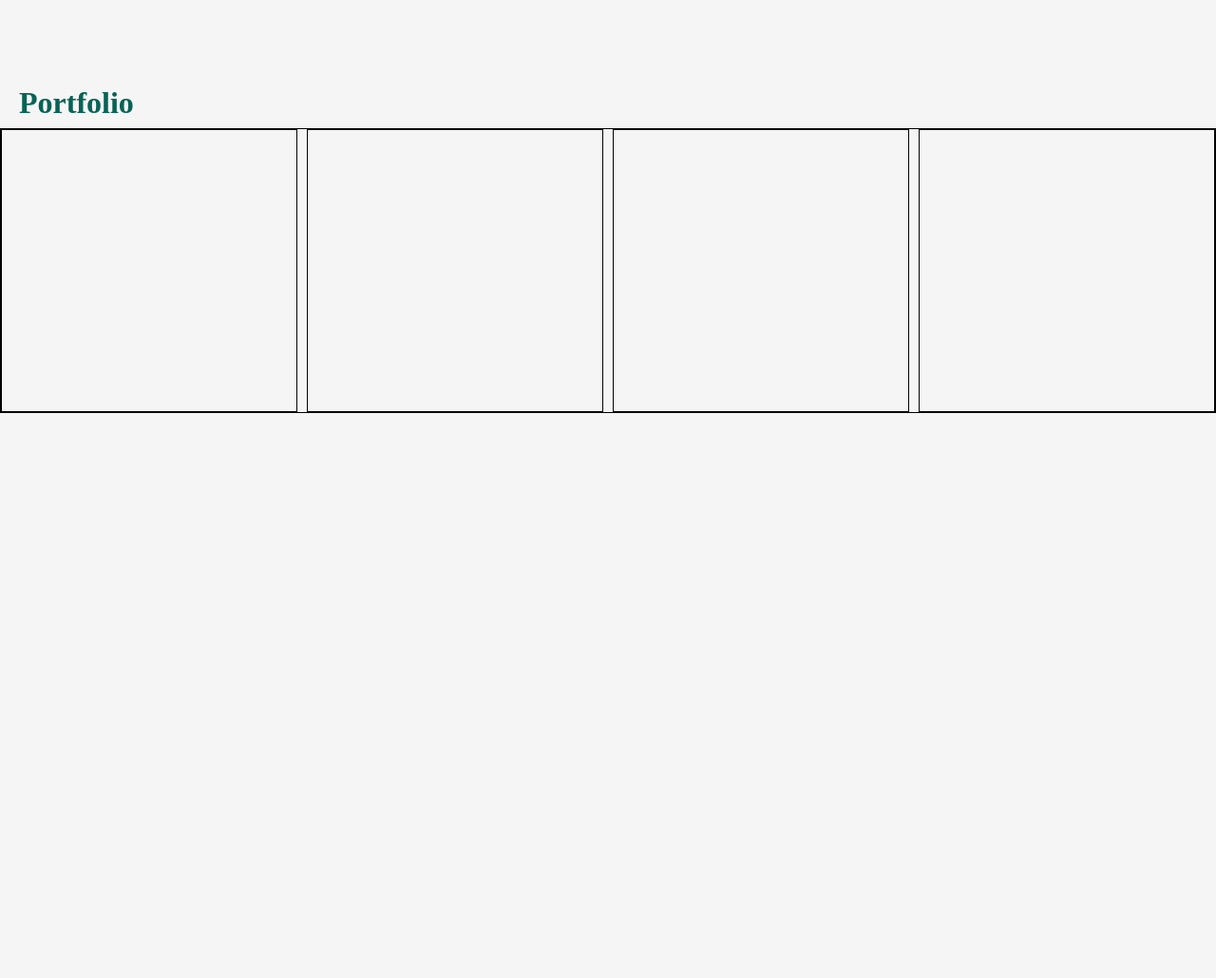
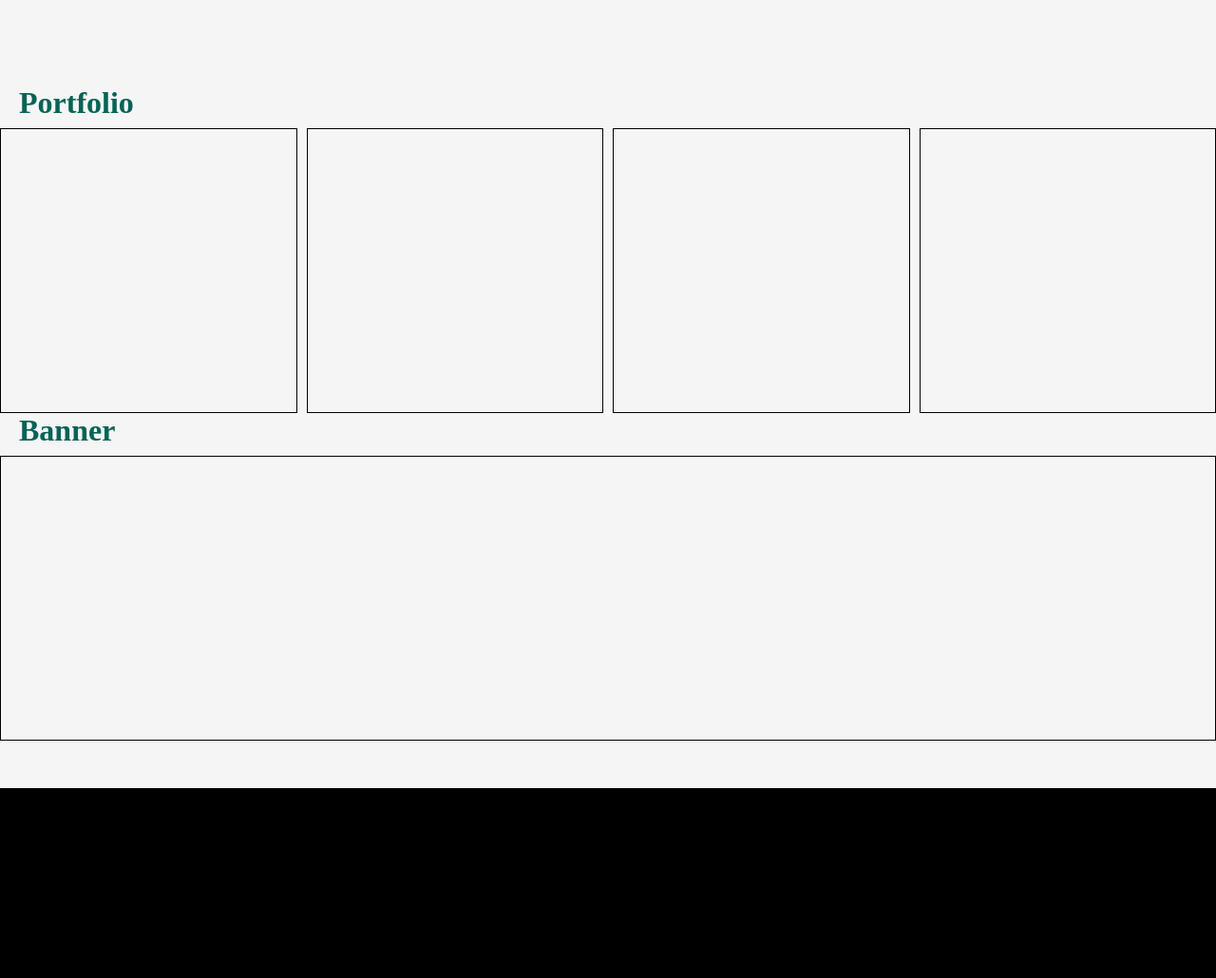
Before and after one commit to choikc1999/Portfolio, a website: page src/views/main.html in a window 1280 px wide. Shown: the part 740-1770 px from the top of the page at 95% size. Before the commit the page ends 1175 px from the top, so only its background shows below. Drawn offline with Linux system fonts and the light colour scheme.

Commit message:
Update CSS

```diff
--- a/src/css/main.css
+++ b/src/css/main.css
@@ -35,11 +35,10 @@
 /* contaner_2 시작 */
 #main_contents .contaner_2 {
     width: 100%;
-    height: 300px;
+    height: 100%;
 }
 
 #main_contents .contaner_2 .portfolio {
-    border: 1px solid #000;
     width: 100%;
     height: 100%;
 }
@@ -56,7 +55,7 @@
 #main_contents .contaner_2 .portfolio ul li {
     border: 1px solid #000;
     flex: auto;
-    height: 100%;
+    height: 300px;
     margin-left: 10px;
 }
 #main_contents .contaner_2 .portfolio ul li:first-child {
@@ -68,3 +67,37 @@
     color: #076355;
     padding: 0 0 8px 20px;
 }
+/* contaner_2 종료 */
+
+/* contaner_3 시작 */
+#main_contents .contaner_3 {
+    width: 100%;
+    height: 100%;
+}
+
+#main_contents .contaner_3 .center{
+    width: 100%;
+    height: 100%;
+}
+
+#main_contents .contaner_3 h2 {
+    font-size: 32px;
+    color: #076355;
+    padding: 0 0 8px 20px;
+}
+
+#main_contents .contaner_3 .fix_banner {
+    width: 100%;
+    height: 300px;
+    border: 1px solid #000;
+}
+/* contaner_3 종료 */
+
+/* footer 시작 */
+#footer {
+    width: 100%;
+    height: 200px;
+    background: #000;
+    margin-top: 50px;
+}
+/* footer 종료 */
--- a/src/views/main.html
+++ b/src/views/main.html
@@ -64,6 +64,17 @@
                 </ul>
             </div>
         </div>
+        <div class="contaner_3">
+            <div class="center">
+                <h2>Banner</h2>
+                <div class="fix_banner">
+
+                </div>
+            </div>
+        </div>
     </section>
+    <footer id="footer">
+
+    </footer>
 </body>
 </html>
```
